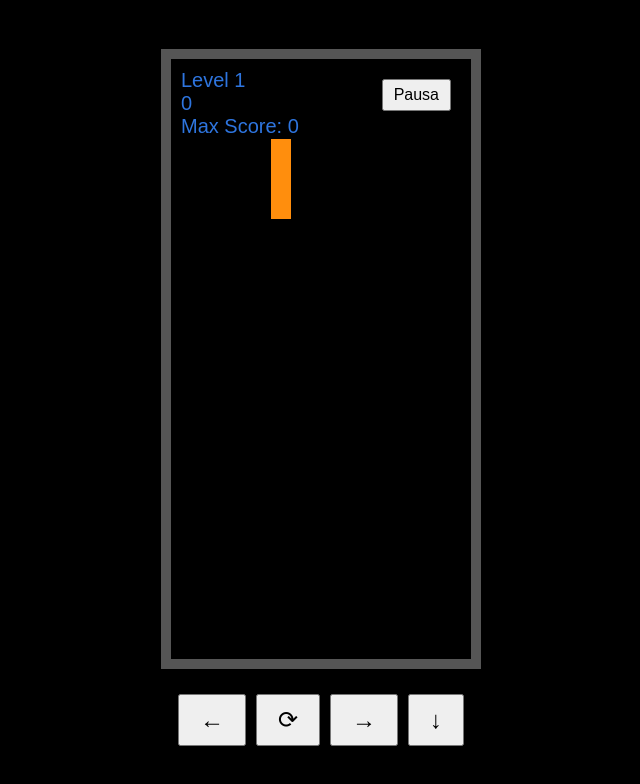
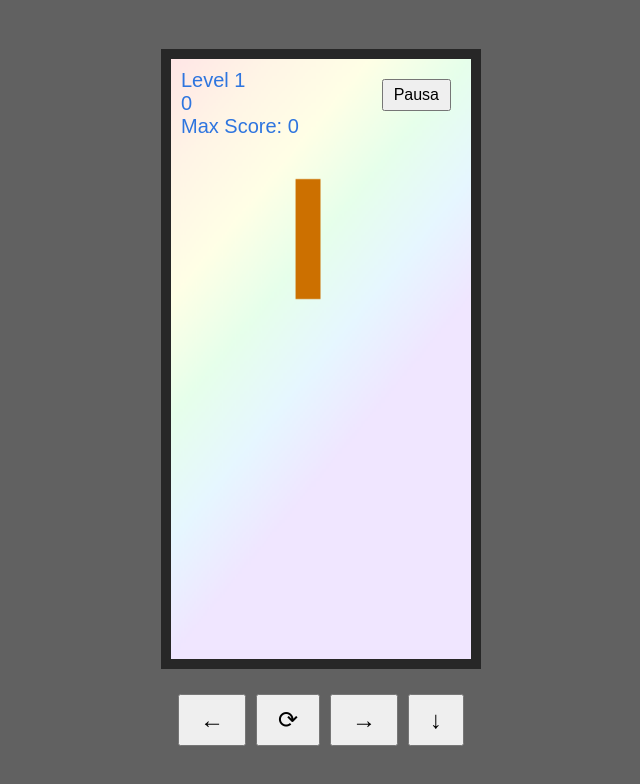
Before and after one commit to lsnoglos/Tetris, a plain HTML site: page index.html in a window 1280 px wide. Shown: the whole page, without its empty margins (319-959 px from the left). Drawn offline with Linux system fonts and the light colour scheme.

Commit message:
fix: change colors

```diff
--- a/styles.css
+++ b/styles.css
@@ -4,7 +4,7 @@ body {
     justify-content: center;
     align-items: center;
     height: 100vh;
-    background-color: #000;
+    background-color: #616161;
     margin: 0;
     font-family: Arial, sans-serif;
 }
@@ -13,8 +13,8 @@ body {
     position: relative;
     width: 300px;
     height: 600px;
-    border: 10px solid #555;
-    background-color: #111;
+    border: 10px solid #272727;
+    background-color: #afafaf;
     display: flex;
     justify-content: center;
     align-items: center;
@@ -24,7 +24,7 @@ canvas {
     display: block;
     width: 100%;
     height: 100%;
-    background-color: rgb(214, 214, 214);
+    background-color: #8afff5;
 }
 
 #info {
--- a/tetris.js
+++ b/tetris.js
@@ -1,15 +1,16 @@
 const canvas = document.getElementById('tetris');
 const context = canvas.getContext('2d');
 
-canvas.width = 300;
-canvas.height = 600;
-context.scale(20, 20);
+canvas.width = 277;
+canvas.height = 400;
+context.scale(23, 20);
 
 const arena = createMatrix(12, 20);
 let dropInterval = 1000;
 let level = 1;
 let maxLevelReached = 1;
 let dropCounter = 0;
+const pointsPerLevel = 10;
 
 const player = {
     pos: { x: 0, y: 0 },
@@ -55,7 +56,15 @@ function arenaSweep() {
 }
 
 function draw() {
-    context.fillStyle = '#000';
+    const gradient = context.createLinearGradient(0, 0, 10, 10);
+    gradient.addColorStop(0, '#FFE6E6');
+    gradient.addColorStop(0.2, '#FFF5E6');
+    gradient.addColorStop(0.4, '#FFFFE6');
+    gradient.addColorStop(0.6, '#E6FFEB');
+    gradient.addColorStop(0.8, '#E6F7FF');
+    gradient.addColorStop(1, '#F0E6FF');
+
+    context.fillStyle = gradient;
     context.fillRect(0, 0, canvas.width, canvas.height);
 
     drawMatrix(arena, { x: 0, y: 0 });
@@ -149,13 +158,13 @@ function playerReset() {
 
 const colors = [
     null,
-    '#FF0D72',
-    '#0DC2FF',
-    '#0DFF72',
-    '#F538FF',
-    '#FF8E0D',
-    '#FFE138',
-    '#3877FF',
+    '#B30047',
+    '#0099CC',
+    '#009933',
+    '#B200E5',
+    '#CC7000',
+    '#CC9900',
+    '#1A53FF',
 ];
 
 function createPiece(type) {
```
